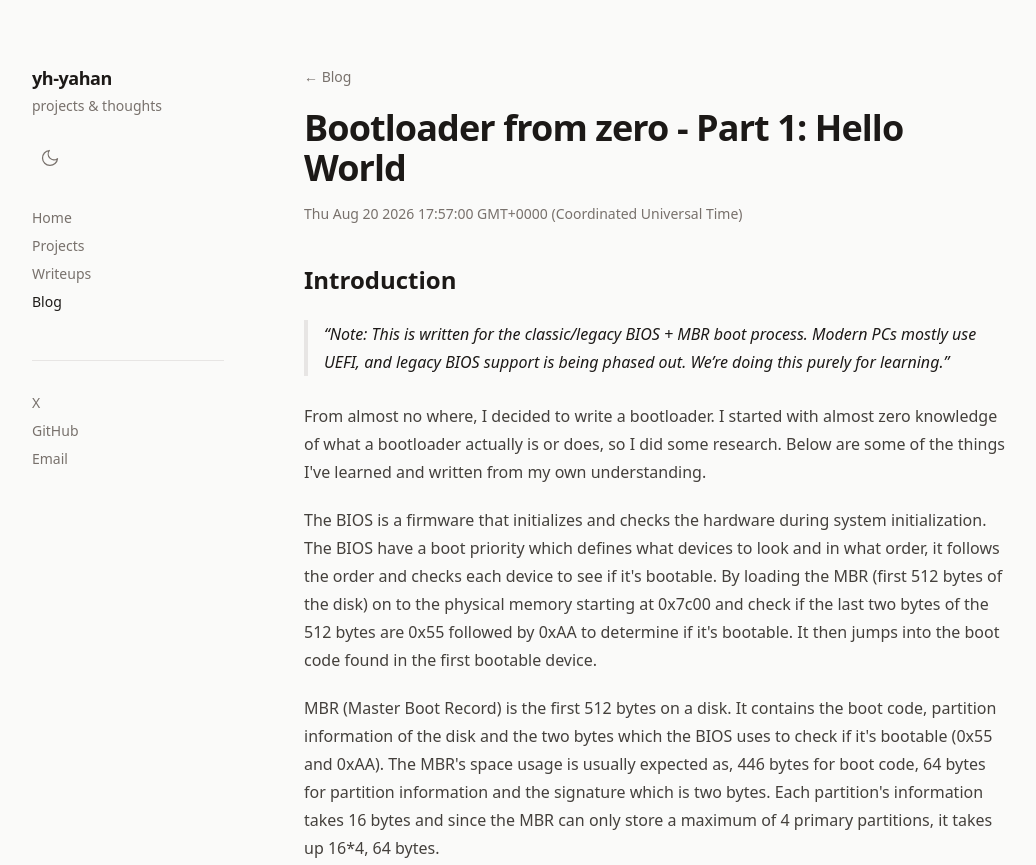
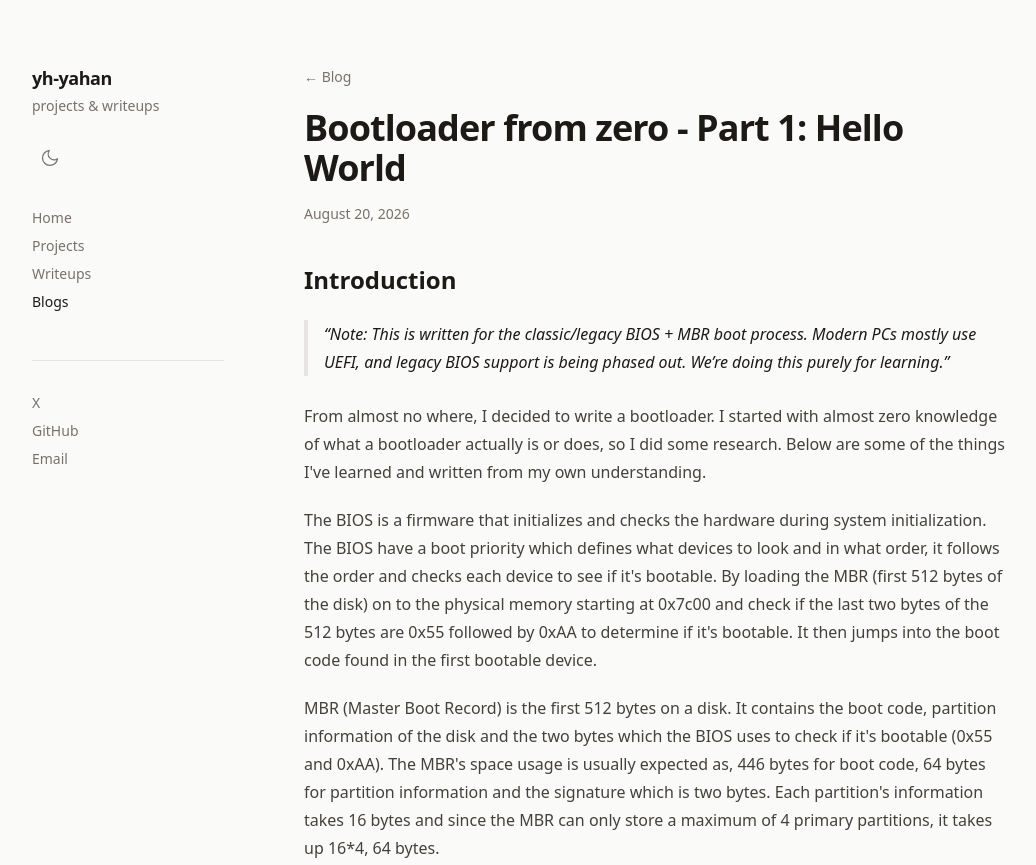
Before and after one commit to yh-yahan/yh-yahan.github.io, an Eleventy site: page blogs/bootloader-from-zero-part-1.md in a window 1280 px wide. Shown: the top 865 px of the page, without its empty margins (120-1156 px from the left). Built offline with nearby package versions, Linux system fonts and the light colour scheme; Eleventy itself is replaced by a stand-in of ours; files that its build step writes are made by us from their sources.

Commit message:
fix date

```diff
--- a/_includes/blog.njk
+++ b/_includes/blog.njk
@@ -41,7 +41,7 @@
           </a>
 
           <p class="text-sm text-stone-500 dark:text-zinc-500 mt-1">
-            projects & thoughts
+            projects & writeups
           </p>
         </div>
 
@@ -118,7 +118,7 @@
           href="/blogs"
           class="text-stone-900 dark:text-zinc-100 font-medium"
         >
-          Blog
+          Blogs
         </a>
 
       </nav>
@@ -183,7 +183,7 @@
           class="mt-4 flex items-center gap-3
                  text-sm text-stone-500 dark:text-zinc-500"
         >
-          {{ date }}
+          {{ date | readableDate }}
 
           {% if reading_time %}
           <span>·</span>
--- a/_includes/writeup.njk
+++ b/_includes/writeup.njk
@@ -73,7 +73,7 @@
             {% endif %}
 
             <div class="mt-2 text-sm text-stone-500 dark:text-zinc-500">
-                {{ date }}
+                {{ date | readableDate }}
             </div>
         </header>
 
--- a/blogs/bootloader-from-zero-part-1.md
+++ b/blogs/bootloader-from-zero-part-1.md
@@ -2,7 +2,7 @@
 layout: blog.njk
 title: "Bootloader from zero - Part 1: Hello World"
 subtitle:
-date: 2026-8-20 17:57:00
+date: 2026-08-20
 ---
 
 ## Introduction
```
Also changed, not shown: .eleventy.js.
